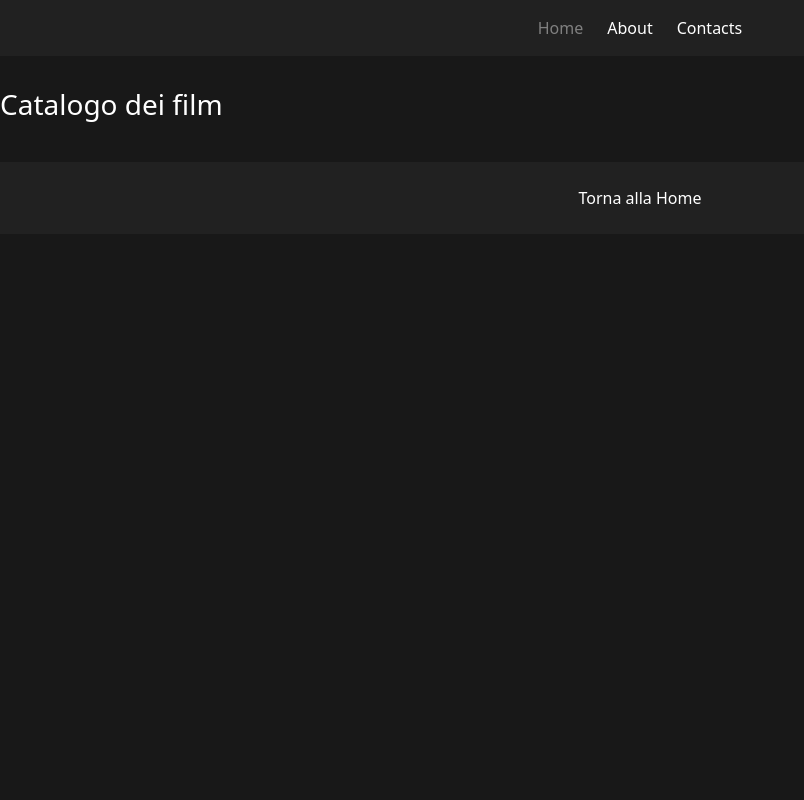
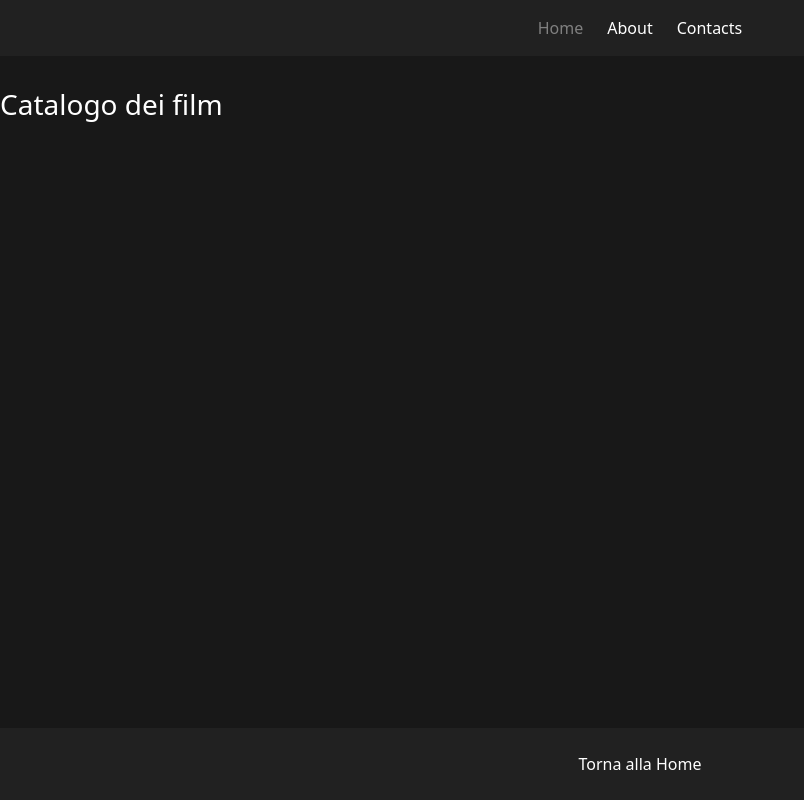
Before and after one commit to gianluca-milesi/webapp-react, a React (Vite) app: page / in a window 1280 px wide. Shown: the whole page, without its empty margins (0-804 px from the left). Built offline with nearby package versions, Linux system fonts and the light colour scheme.

Commit message:
ADD: flex-grow to main

```diff
--- a/src/index.css
+++ b/src/index.css
@@ -22,6 +22,7 @@ header {
 
 main {
   margin: 2rem 0;
+  flex-grow: 1;
 }
 
 footer{
```
